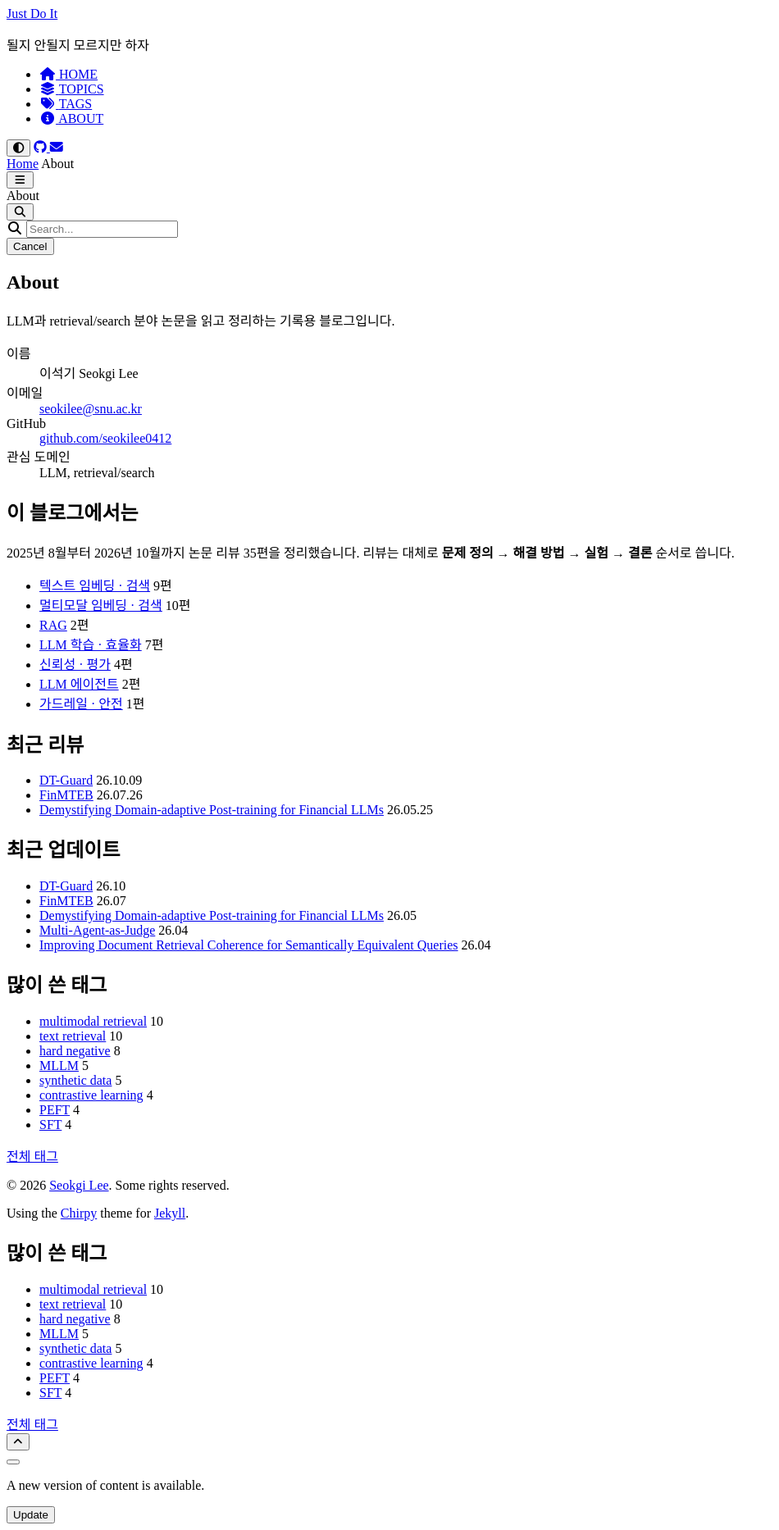
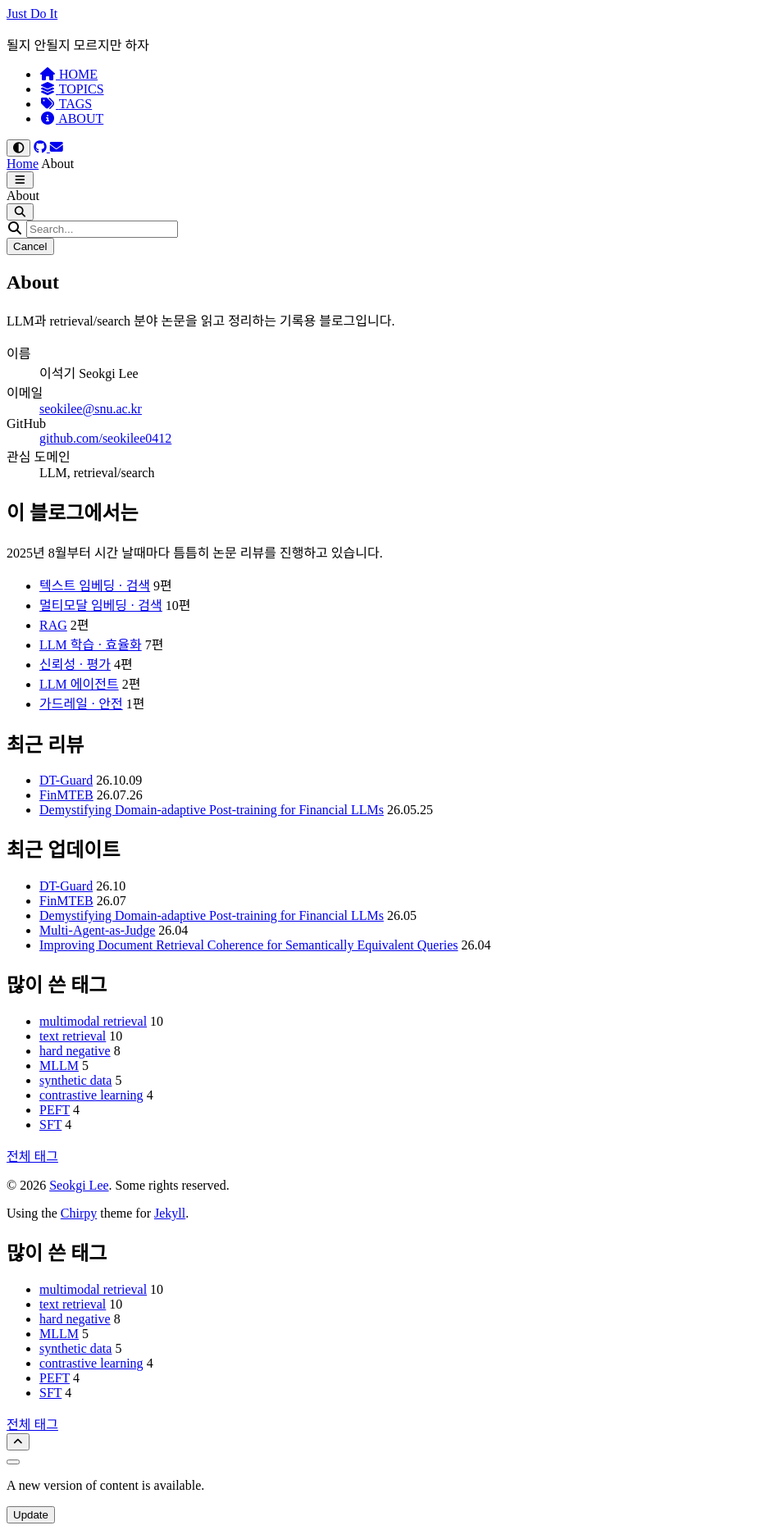
Before and after one commit to seokilee0412/seokilee0412.github.io, a Jekyll site: the page built from _tabs/about.md, in a window 1280 px wide. Shown: the whole page at 82% size, without its empty margins (0-950 px from the left). Built offline with Jekyll 4.4.1, drawn with Linux system fonts in a browser that asks for light colours; cached includes are drawn as plain includes; nearby versions of some CDN libraries; some web fonts are replaced.

Commit message:
UPDATE: ABOUT 소개 문구 수정
Co-Authored-By: Claude Opus 5.5 <noreply@anthropic.com>
Claude-Session: https://claude.ai/code/session_01QAQr6Rj8mYNJTLoUxWCBtT

```diff
--- a/_tabs/about.md
+++ b/_tabs/about.md
@@ -3,10 +3,6 @@
 icon: fas fa-info-circle
 order: 4
 ---
-
-{% assign posts_sorted = site.posts | sort: 'date' %}
-{% assign first_post = posts_sorted | first %}
-{% assign last_post = posts_sorted | last %}
 
 <div id="about-page">
   <p class="about-lead">LLM과 retrieval/search 분야 논문을 읽고 정리하는 기록용 블로그입니다.</p>
@@ -23,11 +19,7 @@ order: 4
   </dl>
 
   <h2 class="about-head">이 블로그에서는</h2>
-  <p class="about-text">
-    {{ first_post.date | date: '%Y년 %-m월' }}부터 {{ last_post.date | date: '%Y년 %-m월' }}까지
-    논문 리뷰 {{ site.posts | size }}편을 정리했습니다.
-    리뷰는 대체로 <b>문제 정의 → 해결 방법 → 실험 → 결론</b> 순서로 씁니다.
-  </p>
+  <p class="about-text">2025년 8월부터 시간 날때마다 틈틈히 논문 리뷰를 진행하고 있습니다.</p>
 
   <ul class="about-topics">
     {% for t in site.data.topics %}
```
